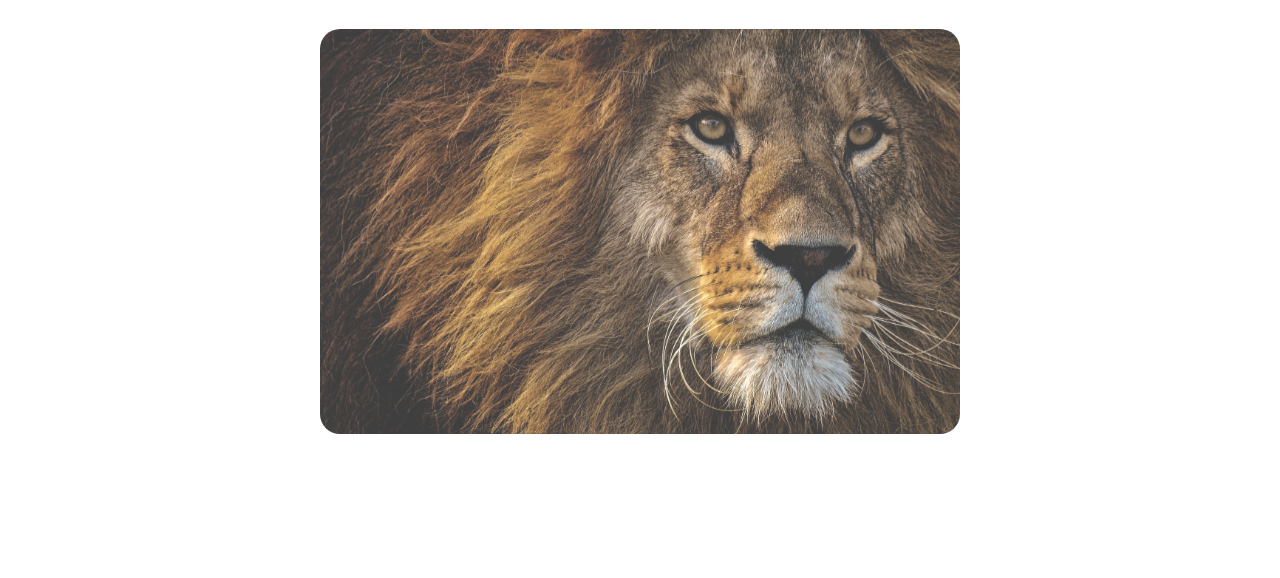
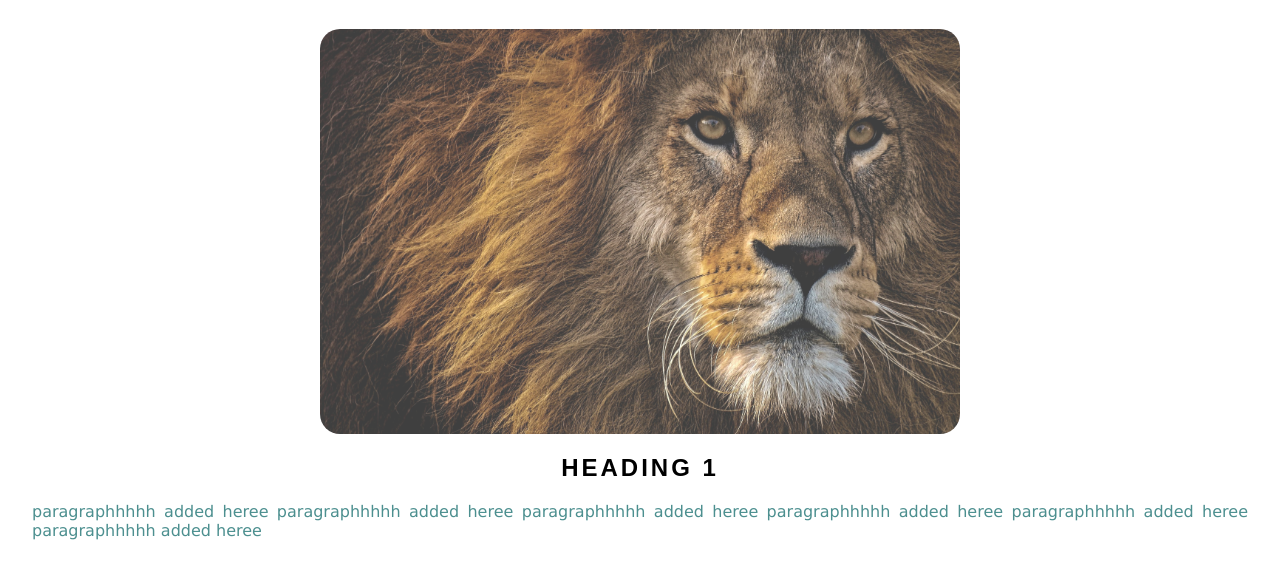
Before and after one commit to danaeswart/W3_HE1.0, a plain HTML site: page index.html in a window 1280 px wide. Shown: the part 52-630 px from the top of the page. Drawn offline with Linux system fonts and the light colour scheme.

Commit message:
text added and styled

```diff
--- a/css/main.css
+++ b/css/main.css
@@ -43,3 +43,22 @@ header img{
 
 
 }
+
+p{
+    font-family: Verdana, Geneva, Tahoma, sans-serif;
+    font-size:16px ;
+    color: rgb(76, 143, 143);
+    text-align: justify;
+}
+
+h1{
+    text-align: center;
+    text-transform: uppercase;
+    letter-spacing:3px ;
+
+}
+.text{
+    padding-left: 2em;
+    padding-right: 2em;
+
+}
--- a/index.html
+++ b/index.html
@@ -31,8 +31,16 @@
 
         </header>
 
-        <section>
-
+        <section class="text">
+            <h1>Heading 1</h1>
+            <p>
+                paragraphhhhh added heree
+                paragraphhhhh added heree
+                paragraphhhhh added heree
+                paragraphhhhh added heree
+                paragraphhhhh added heree
+                paragraphhhhh added heree
+            </p>
         </section>
 
         <footer>
```
